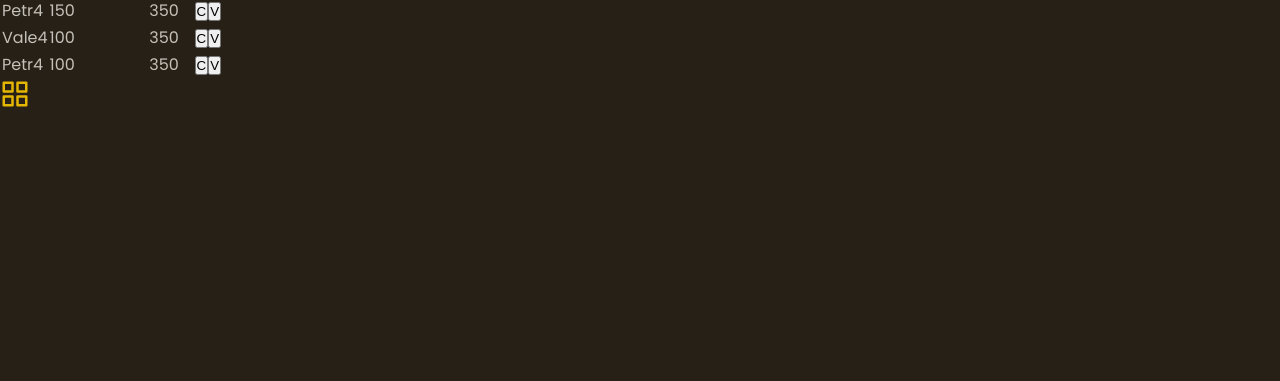
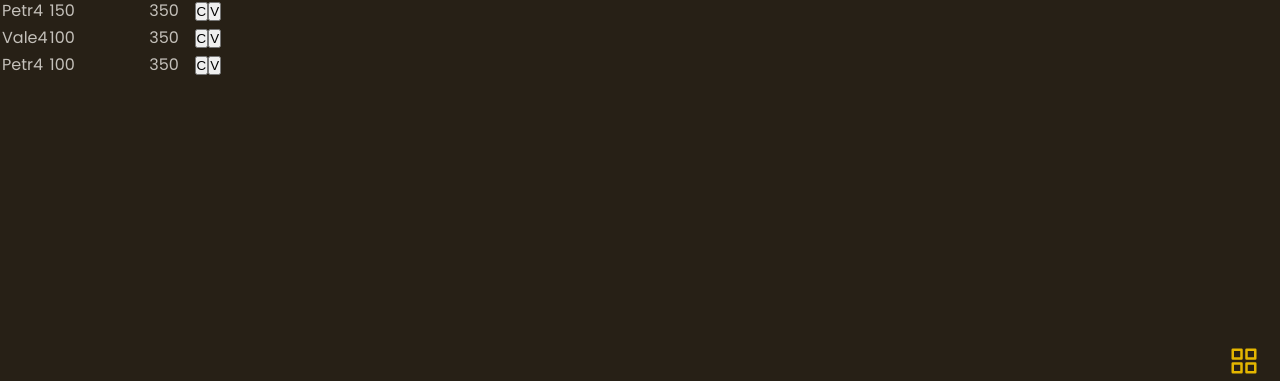
Before and after one commit to Lilian-Azevedo/XP-challenge-lilian-repository, a React (Create React App) app: page /wallet in a window 1280 px wide. Shown: the part 416-797 px from the top of the page. Built offline with nearby package versions, Linux system fonts and the light colour scheme.

Commit message:
:lipstick: feat: add css navBar

```diff
--- a/src/components/NavBar.js
+++ b/src/components/NavBar.js
@@ -1,6 +1,6 @@
 import React, { useState } from 'react';
 import * as Unicons from '@iconscout/react-unicons';
-import '../styles';
+import '../styles/navBar.css';
 
 const NavBar = () => {
     const [showed, setShowed] = useState(false);
@@ -12,34 +12,34 @@ const NavBar = () => {
           <ul class="nav_list grid">
 
             <li class="nav_item">
-              <a href="#about" class="nav_link">
+              <a href="#about">
                 <Unicons.UilUser size="30" color="#E4B600"/>
               </a>
               Usuário
             </li>
 
             <li class="nav_item">
-              <a href="#skills" class="nav_link">
+              <a href="#skills">
                 <Unicons.UilMoneyWithdraw size="30" color="#E4B600"/>
               </a>
               Retirada
             </li>
 
             <li class="nav_item">
-              <a href="#contact" class="nav_link">
+              <a href="#contact">
                 <Unicons.UilMoneyInsert size="30" color="#E4B600"/>
               </a>
               Depósito
             </li>
 
             <li class="nav_item">
-              <a href="#home" class="nav_link">
+              <a href="#home">
                 <Unicons.UilSignOutAlt size="30" color="#E4B600" />
               </a>
               Sair
             </li>
           </ul>
-          <div onClick={() => setShowed(false)}>
+          <div onClick={() => setShowed(false)} className='nav_close'>
             <Unicons.UilMultiply  size="30" color="#E4B600" />
           </div>
         </div>)
--- a/src/index.css
+++ b/src/index.css
@@ -11,6 +11,8 @@
   --title-color: hsl(var(--color-define), 8%, 95%);
   --text-color: hsl(var(--color-define), 8%, 75%);
   --body-color: hsl(var(--color-define), 28%, 12%);
+
+  --body-color-alt: hsl(var(--color-define), 13%, 20%);
   --container-color: hsl(var(--color-define), 29%, 16%);
   --svg-filter: invert(48%) sepia(9%) saturate(2476%) hue-rotate(86deg) brightness(118%) contrast(1%);
 
--- a/src/styles/navBar.css
+++ b/src/styles/navBar.css
@@ -4,10 +4,65 @@
         bottom: 0;
         left: 0;
         width: 100%;
-        background-color:var(--body-color);
+        background-color:var(--body-color-alt);
         padding: 2rem 1.5rem 4rem;
         box-shadow: 0 -1px 4px rgba(0, 0, 0, .15);
         border-radius: 1.5rem 1.5rem  0 0;
-        transition: .3s;
+        transition: .4s;
     }
 }
+
+.nav {
+    max-width: 968px;
+    height: var(--header-heigth);
+    display: flex;
+    justify-content: space-between;
+    align-items: center;
+}
+
+.container {
+    max-width: 768px;
+    margin-left: var(--mb-1-5);
+    margin-right: var(--mb-1-5);
+}
+
+.grid {
+    display: grid;
+    gap: 1.5rem;
+}
+
+.nav_btns {
+    display: flex;
+    align-items: center;
+}
+
+.nav_list {
+    grid-template-columns: repeat(3, 1fr);
+    gap: 2rem;
+}
+
+.nav_item {
+    display: flex;
+    flex-direction: column;
+    align-items: center;
+    font-size: var(--small-font-size);
+    color: var(--title-color);
+    font-weight: var(--font-medium);
+}
+
+.nav_item:hover {
+    color: var(--first-color);
+}
+
+.nav_close, .nav_btns  {
+    position: absolute;
+    right: 1.3rem;
+    bottom: .5rem;
+    font-size: 1.5rem;
+    cursor: pointer;
+    color: var(--first-color);
+}
+
+.nav_close:hover {
+    color: var(--first-color-alt);
+}
```
